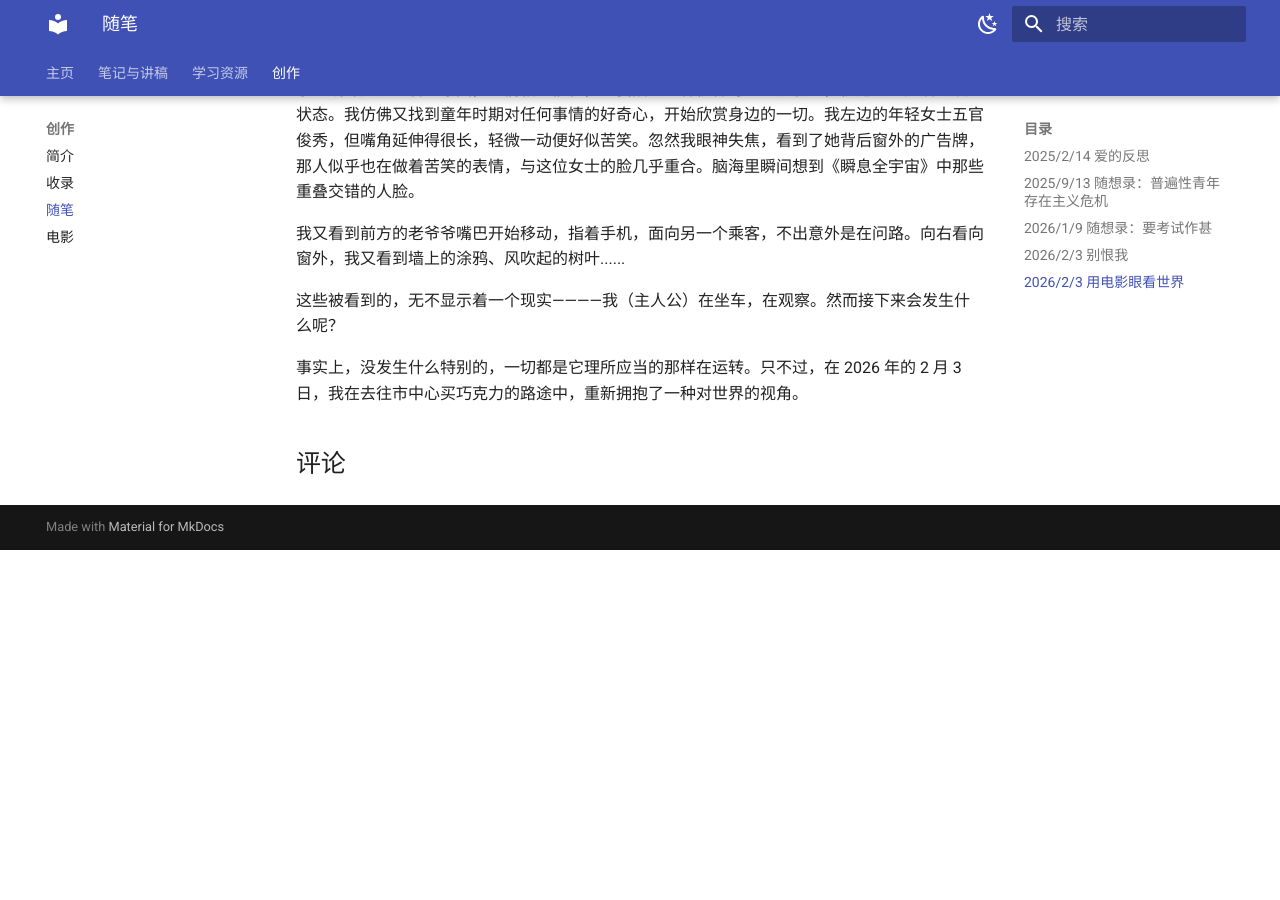
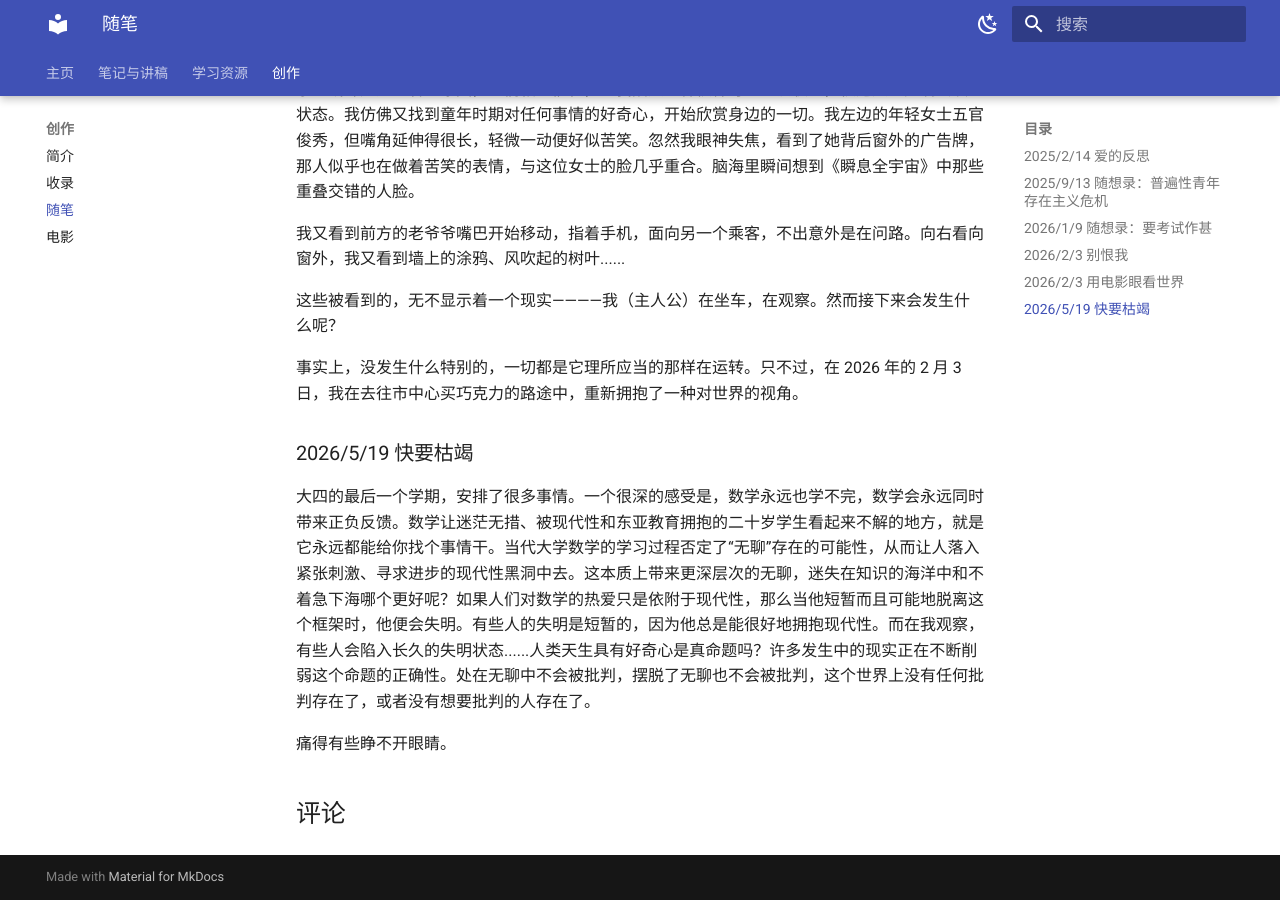
Before and after one commit to Hilbertear/Hilbertmath, an MkDocs documentation site: the page built from docs/write3.md, in a window 1280 px wide and 900 px high, scrolled down 2810 px. Built offline with MkDocs 1.6.1 and Material for MkDocs 9.7.7, drawn with Linux system fonts in a browser that asks for light colours; comment, search, counter and statistics services are not loaded; before the commit the page ends 3360 px from its top, so only the background shows below that.

Commit message:
快要枯竭小短文

```diff
--- a/docs/write3.md
+++ b/docs/write3.md
@@ -71,3 +71,9 @@ comments: true
 这些被看到的，无不显示着一个现实————我（主人公）在坐车，在观察。然而接下来会发生什么呢？
 
 事实上，没发生什么特别的，一切都是它理所应当的那样在运转。只不过，在 2026 年的 2 月 3 日，我在去往市中心买巧克力的路途中，重新拥抱了一种对世界的视角。
+
+### 2026/5/19 快要枯竭
+
+大四的最后一个学期，安排了很多事情。一个很深的感受是，数学永远也学不完，数学会永远同时带来正负反馈。数学让迷茫无措、被现代性和东亚教育拥抱的二十岁学生看起来不解的地方，就是它永远都能给你找个事情干。当代大学数学的学习过程否定了“无聊”存在的可能性，从而让人落入紧张刺激、寻求进步的现代性黑洞中去。这本质上带来更深层次的无聊，迷失在知识的海洋中和不着急下海哪个更好呢？如果人们对数学的热爱只是依附于现代性，那么当他短暂而且可能地脱离这个框架时，他便会失明。有些人的失明是短暂的，因为他总是能很好地拥抱现代性。而在我观察，有些人会陷入长久的失明状态......人类天生具有好奇心是真命题吗？许多发生中的现实正在不断削弱这个命题的正确性。处在无聊中不会被批判，摆脱了无聊也不会被批判，这个世界上没有任何批判存在了，或者没有想要批判的人存在了。
+
+痛得有些睁不开眼睛。
```
